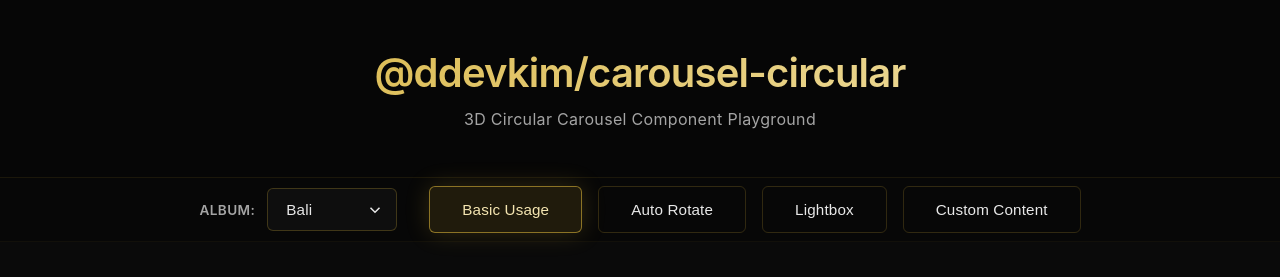
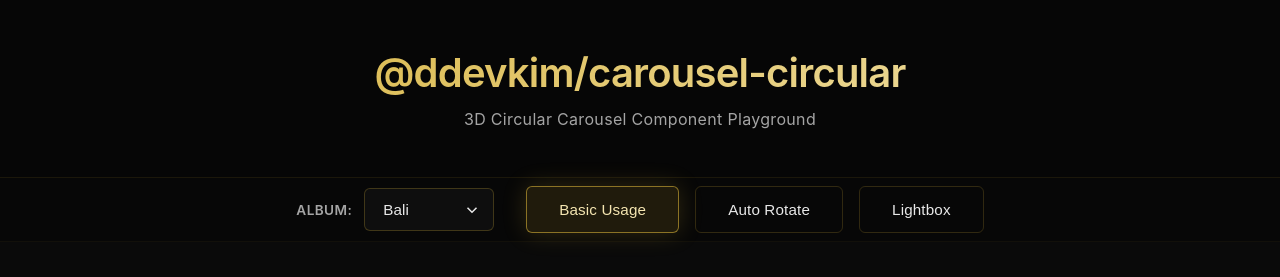
Before and after one commit to ddevkim/carousel-circular-3d, a React (Vite) app in the folder packages/carousel-circular/playground/: page / in a window 1280 px wide. Shown: the top 277 px of the page. Built offline with nearby package versions, Linux system fonts and the light colour scheme.

Commit message:
refactor: remove custom content button from App component for cleaner UI

```diff
--- a/packages/carousel-circular/playground/src/App.tsx
+++ b/packages/carousel-circular/playground/src/App.tsx
@@ -59,13 +59,6 @@ export function App() {
           >
             Lightbox
           </button>
-          <button
-            type="button"
-            className={activeExample === 'custom-content' ? 'active' : ''}
-            onClick={() => setActiveExample('custom-content')}
-          >
-            Custom Content
-          </button>
         </div>
       </nav>
 
```
